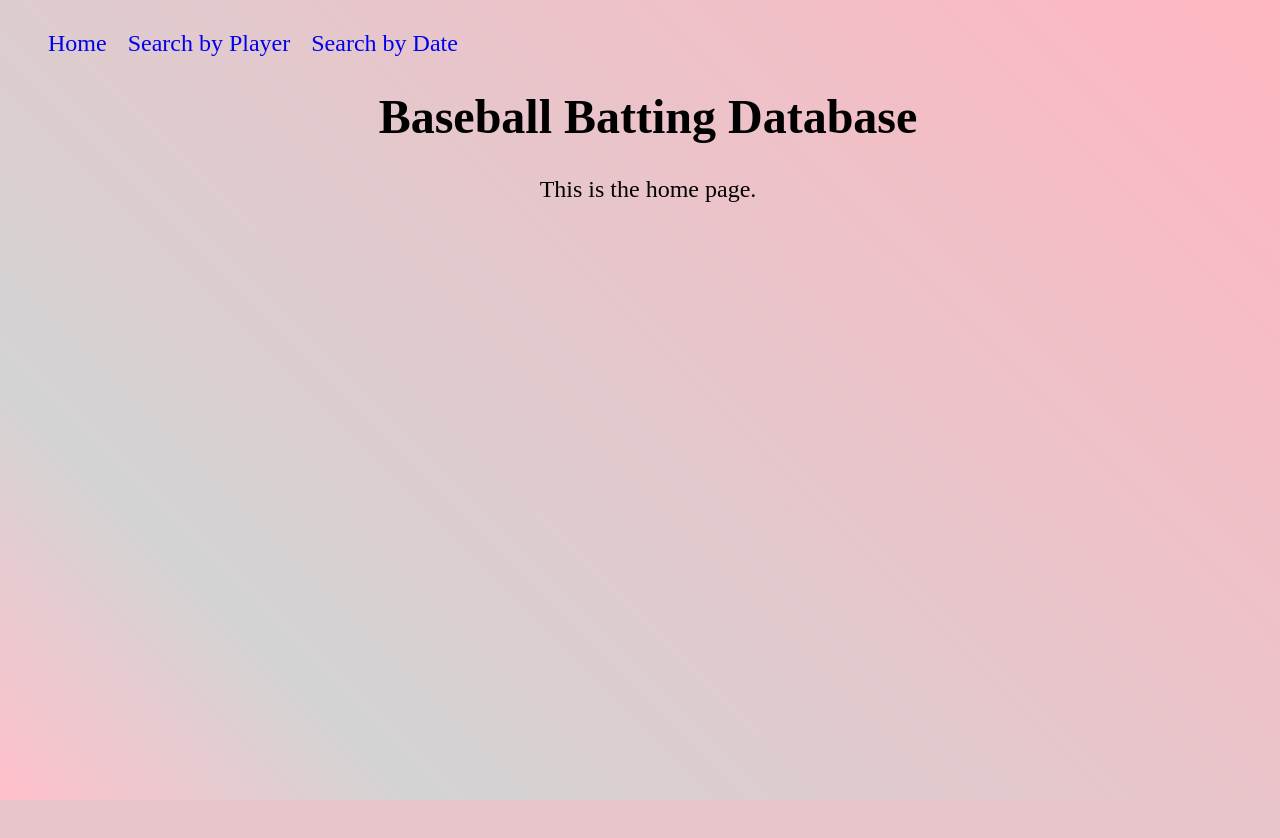
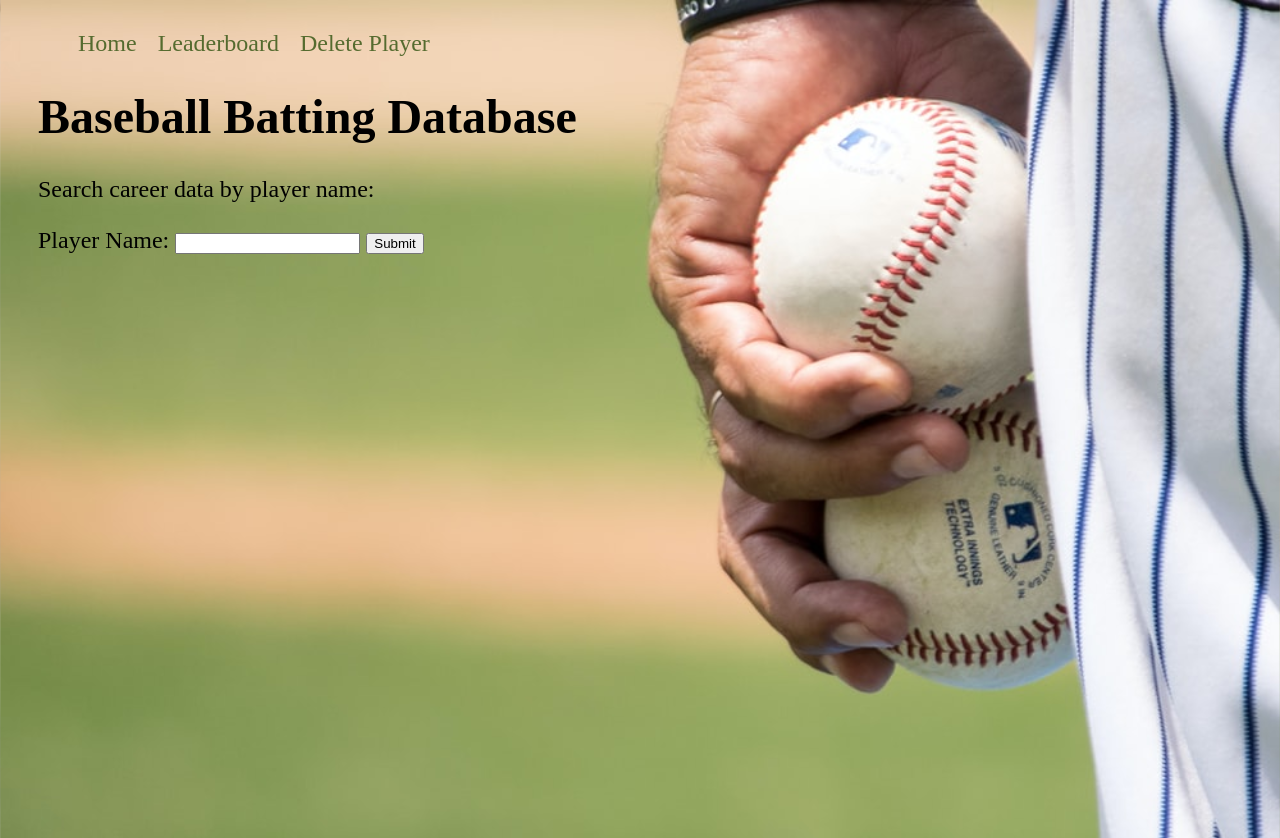
Before and after one commit to lloyd-abernathy/Project2, a PHP site: page / in a window 1280 px wide. Before the commit the page ends 800 px from the top, so only its background shows below. Run offline with PHP 8.4, Linux system fonts and the light colour scheme.

Commit message:
Front end progress

```diff
--- a/BaseballBatting/index.html
+++ /dev/null
@@ -1,20 +0,0 @@
-<!DOCTYPE html>
-<html lang="en">
-<head>
-    <meta charset="UTF-8">
-    <title>Baseball Batting</title>
-    <link rel="stylesheet" type="text/css" href="style.css" />
-</head>
-<body>
-    <div id="navbar">
-        <ul>
-            <li><a href="index.html">Home</a></li>
-            <li><a href="searchName.php">Search by Player</a></li>
-            <li><a href="searchDate.php">Search by Date</a></li>
-        </ul>
-    </div>
-
-    <h1> Baseball Batting Database </h1>
-    <p>This is the home page.</p>
-</body>
-</html>
--- /dev/null
+++ b/BaseballBatting/index.php
@@ -0,0 +1,152 @@
+<?php
+require_once("conn.php");
+if (isset($_POST['field_submit'])) {
+    $var_playername = $_POST['player_name'];
+
+    $query = "SELECT player_ID, player_name, game_date, player_team FROM common_player_stats_by_game
+                JOIN player USING(player_ID) WHERE player_name = :p_name GROUP BY player_ID ORDER BY game_date";
+
+    try {
+        $prepared_stmt = $dbo->prepare($query);
+        $prepared_stmt->bindValue('p_name', $var_playername);
+        $prepared_stmt->execute();
+        $result = $prepared_stmt->fetchAll();
+    } catch (PDOException $ex) {
+        echo $sql . "<br>" . $error->getMessage();
+    }
+}
+if (isset($_POST['sub_submit'])) {
+    $var_playerID = $_POST['player_id'];
+
+    $query = "CALL search_career(:p_id)";
+
+    try {
+        $prepared_stmt = $dbo->prepare($query);
+        $prepared_stmt->bindValue('p_id', $var_playerID);
+        $prepared_stmt->execute();
+        $result = $prepared_stmt->fetchAll();
+    } catch (PDOException $ex) {
+        echo $sql . "<br>" . $error->getMessage();
+    }
+}
+
+function onlyOnePlayer($playerid, $dbo) {
+    $var_playerID = $playerid;
+
+    $query = "CALL search_career(:p_id)";
+
+    try {
+        $prepared_stmt = $dbo->prepare($query);
+        $prepared_stmt->bindValue('p_id', $var_playerID);
+        $prepared_stmt->execute();
+        $result = $prepared_stmt->fetchAll();
+    } catch (PDOException $ex) {
+        echo $sql . "<br>" . $error->getMessage();
+    }
+    output($result, $prepared_stmt);
+}
+?>
+
+<html lang="en">
+<head>
+    <meta charset="UTF-8">
+    <title>Baseball Batting</title>
+    <link rel="stylesheet" type="text/css" href="style.css?v=<?php echo time(); ?>"/>
+</head>
+<body>
+<div id="navbar">
+    <ul>
+        <li><a href="index.php">Home</a></li>
+        <li><a href="leaderboard.php">Leaderboard</a></li>
+        <li><a href="deletePlayer.php">Delete Player</a></li>
+    </ul>
+</div>
+
+<h1><b>Baseball Batting Database</b></h1>
+
+<form method="post">
+    <p>Search career data by player name: </p>
+    <label for="id_player">Player Name: </label>
+    <input type="text" name="player_name" id="id_player">
+    <input type="submit" name="field_submit" value="Submit">
+</form>
+<?php
+if (isset($_POST['field_submit'])) {
+    if ($result && $prepared_stmt->rowCount() > 1) { ?>
+        <form method="post"></form>
+        <h3><b>Which player?</b></h3>
+        <?php foreach ($result as $row) { ?>
+            <form method="post" class="choose">
+                <div class="outer">
+                    <div class="choose">
+                        <h3>Player ID: <?php echo $row["player_ID"]; ?></h3>
+                        <h3>Player Name: <?php echo $row["player_name"]; ?></h3>
+                        <h3>First Game Played Date: <?php echo $row["game_date"]; ?></h3>
+                        <h3>Played With: <?php echo $row["player_team"] ?></h3>
+                        <input type="hidden" name="player_id" value="<?php echo $row["player_ID"]; ?>">
+                        <input type="submit" name="sub_submit" value="Choose">
+                    </div>
+                </div>
+            </form>
+
+        <?php } ?>
+    <?php } else if ($result && $prepared_stmt->rowCount() == 1) {
+        foreach ($result as $row) {
+            onlyOnePlayer($row["player_ID"], $dbo);
+        }
+    } else { ?>
+        <h3>Sorry, no results were found.</h3>
+    <?php }
+} ?>
+
+<?php
+if (isset($_POST['sub_submit'])) {
+    if ($result && $prepared_stmt->rowCount() > 0) { ?>
+    <div class="results"> Results:
+       <?php foreach ($result as $row) { ?>
+            <h6>Player Name: <?php echo $row["player_name_"]; ?></h6>
+            <h6>First Game Date: <?php echo $row["first_game_date"]; ?></h6>
+            <h6>Last Game Date: <?php echo $row["last_game_date"]; ?></h6>
+            <h6>Total Plate Appearances: <?php echo $row["total_plate_app"]; ?></h6>
+            <h6>Total At Bats: <?php echo $row["total_at_bat"]; ?></h6>
+            <h6>Total Runs: <?php echo $row["total_runs"]; ?></h6>
+            <h6>Total Hits: <?php echo $row["total_hits"]; ?></h6>
+            <h6>Total Doubles: <?php echo $row["total_doubles"]; ?></h6>
+            <h6>Total Triples: <?php echo $row["total_triples"]; ?></h6>
+            <h6>Total Homeruns: <?php echo $row["total_homeruns"]; ?></h6>
+            <h6>Total RBIS: <?php echo $row["total_RBIS"]; ?></h6>
+            <h6>Total Strikeouts: <?php echo $row["total_strikeouts"]; ?></h6>
+            <h6>Total Walks: <?php echo $row["total_walks"]; ?></h6>
+            <h6>Batting Average: <?php echo $row["batting_average"]; ?></h6>
+        <?php } ?>
+    </div>
+    <?php } else { ?>
+        <h3>Sorry, an error occurred.</h3>
+    <?php }
+}
+function output($result, $prepared_stmt) {
+    if ($result && $prepared_stmt->rowCount() > 0) { ?>
+        <div class="results"> Results:
+            <?php foreach ($result as $row) { ?>
+                <h6>Player Name: <?php echo $row["player_name_"]; ?></h6>
+                <h6>First Game Date: <?php echo $row["first_game_date"]; ?></h6>
+                <h6>Last Game Date: <?php echo $row["last_game_date"]; ?></h6>
+                <h6>Total Plate Appearances: <?php echo $row["total_plate_app"]; ?></h6>
+                <h6>Total At Bats: <?php echo $row["total_at_bat"]; ?></h6>
+                <h6>Total Runs: <?php echo $row["total_runs"]; ?></h6>
+                <h6>Total Hits: <?php echo $row["total_hits"]; ?></h6>
+                <h6>Total Doubles: <?php echo $row["total_doubles"]; ?></h6>
+                <h6>Total Triples: <?php echo $row["total_triples"]; ?></h6>
+                <h6>Total Homeruns: <?php echo $row["total_homeruns"]; ?></h6>
+                <h6>Total RBIS: <?php echo $row["total_RBIS"]; ?></h6>
+                <h6>Total Strikeouts: <?php echo $row["total_strikeouts"]; ?></h6>
+                <h6>Total Walks: <?php echo $row["total_walks"]; ?></h6>
+                <h6>Batting Average: <?php echo $row["batting_average"]; ?></h6>
+            <?php } ?>
+        </div>
+    <?php } else { ?>
+        <h3>Sorry, an error occurred.</h3>
+    <?php }
+} ?>
+</body>
+</html>
--- a/BaseballBatting/style.css
+++ b/BaseballBatting/style.css
@@ -2,28 +2,86 @@ body {
     font-family: "Calibri Light", serif;
     font-size: 150%;
     color: black;
-    background: linear-gradient(45deg, pink, lightgray 20%, lightpink) fixed;
-    text-align: center;
+    background: url("backgroundimagebaseball.jpg") no-repeat center center fixed;
+    -webkit-background-size: cover;
+    -moz-background-size: cover;
+    -o-background-size: cover;
+    background-size: cover;
+    text-align: left;
     min-height: 100%;
-    min-width: 100% ;
+    min-width: 100%;
 }
 
-#navbar {
+div#navbar {
     text-align: left;
     margin-top: 30px;
+    margin-left: 30px;
 }
 
 div#navbar li {
     list-style-type: none;
     display: inline;
     padding-right: 15px;
+    color: darkolivegreen;
 }
 
 div#navbar li a {
+    color: darkolivegreen;
     text-decoration: none;
+}
+
+h1, h2, h3, p, label, div {
+    text-align: left;
+    margin-left: 30px;
 }
 
 table {
     margin: 10px auto 10px auto;
     text-align: center;
 }
+
+div.outer {
+    width: 100%;
+    text-align: left;
+}
+
+div.choose {
+    width: 400px;
+    height: 400px;
+    background: transparent;
+    opacity: 40%;
+    border: 1px solid black;
+    border-radius: 50px;
+    float: left;
+    display: inline-block;
+    margin: 10px;
+    text-align: center;
+    padding: 30px;
+}
+
+div.choose:hover {
+    opacity: 80%;
+}
+
+div.results {
+    width: 450px;
+    background: transparent;
+    opacity: 40%;
+    border: 1px solid black;
+    border-radius: 50px;
+    float: left;
+    text-align: left;
+    padding: 30px;
+}
+
+div.results h6 {
+    margin: 5px;
+}
+
+div.results:hover {
+    opacity: 80%;
+}
+
+h6 {
+
+}
```
Also changed, not shown: BaseballBatting/deletePlayer.php (added, +21 -0 lines), BaseballBatting/leaderboard.php (added, +80 -0 lines), BaseballBatting/backgroundimagebaseball.jpg (added).
